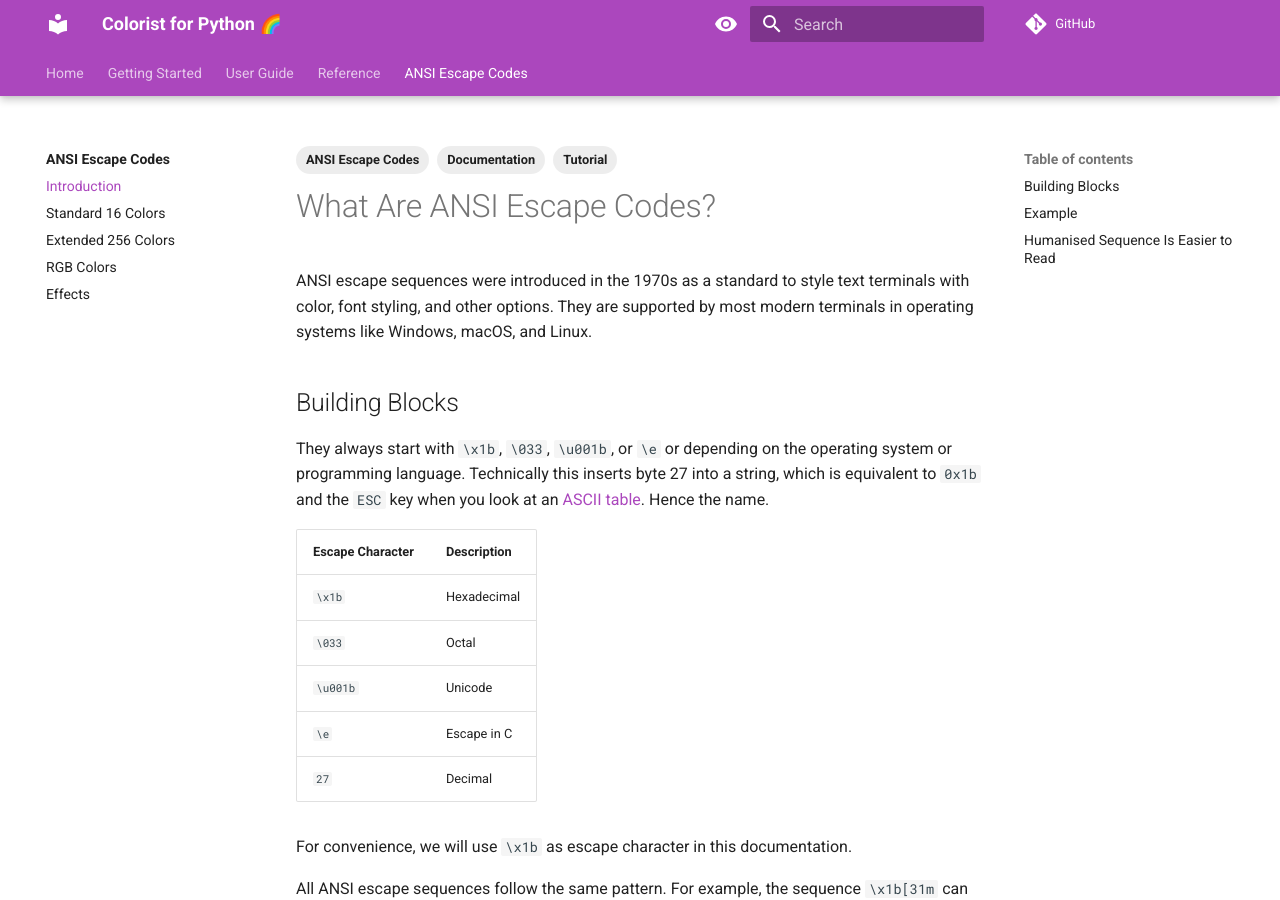
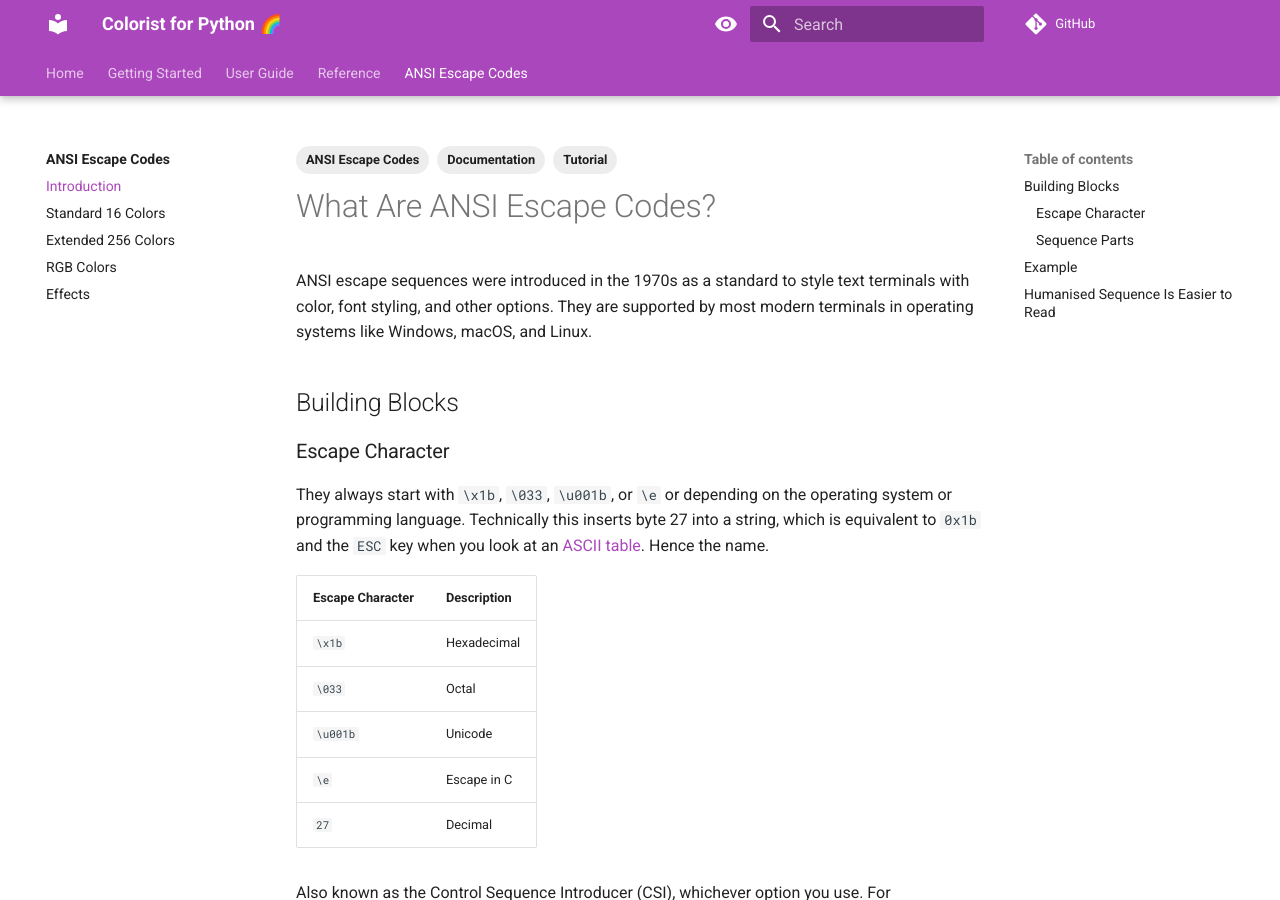
Before and after one commit to jakob-bagterp/colorist-for-python, an MkDocs documentation site: the page built from docs/ansi-escape-codes/introduction.md, in a window 1280 px wide and 900 px high. Built offline with MkDocs 1.6.1 and Material for MkDocs 9.7.7, drawn with Linux system fonts in a browser that asks for light colours; comment, search, counter and statistics services are not loaded; the version menu is left out; some of the changed text lies outside the part shown.

Commit message:
Added headlines and description.

```diff
--- a/docs/ansi-escape-codes/introduction.md
+++ b/docs/ansi-escape-codes/introduction.md
@@ -11,6 +11,7 @@
 ANSI escape sequences were introduced in the 1970s as a standard to style text terminals with color, font styling, and other options. They are supported by most modern terminals in operating systems like Windows, macOS, and Linux.
 
 ## Building Blocks
+### Escape Character
 They always start with `\x1b`, `\033`, `\u001b`, or `\e` or depending on the operating system or programming language. Technically this inserts byte 27 into a string, which is equivalent to `0x1b` and the `ESC` key when you look at an [ASCII table](https://www.asciitable.com). Hence the name.
 
 | Escape Character | Description |
@@ -21,8 +22,9 @@
 | `\e`             | Escape in C |
 | `27`             | Decimal     |
 
-For convenience, we will use `\x1b` as escape character in this documentation.
+Also known as the Control Sequence Introducer (CSI), whichever option you use. For convenience, we will use `\x1b` as the escape character in this documentation.
 
+### Sequence Parts
 All ANSI escape sequences follow the same pattern. For example, the sequence `\x1b[31m` can be broken down into:
 
 | Part        | `\x1b[` | `31`    | `m`     |
```
